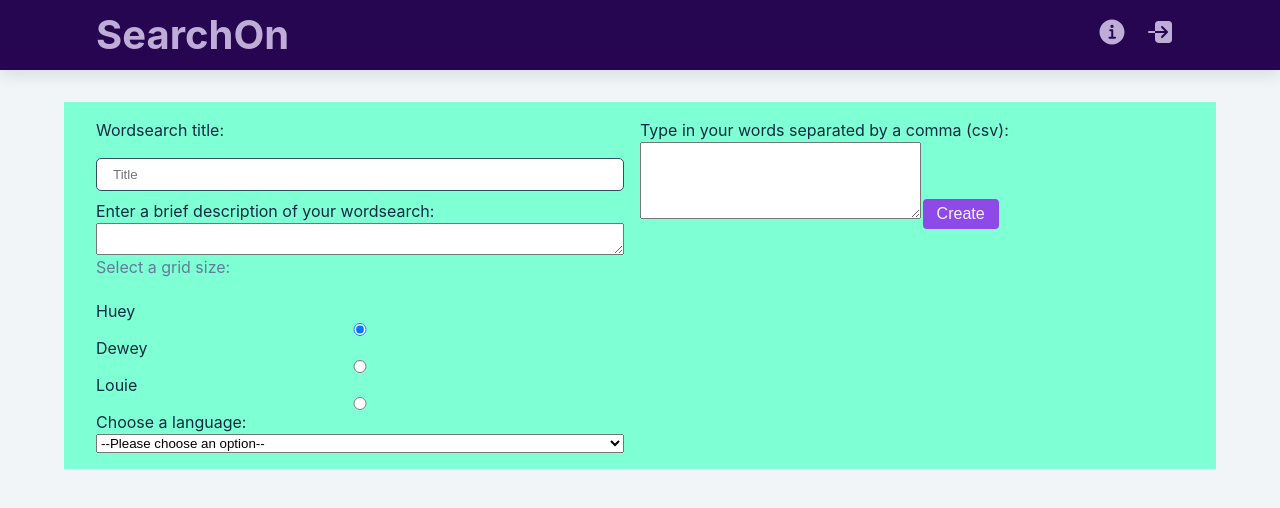
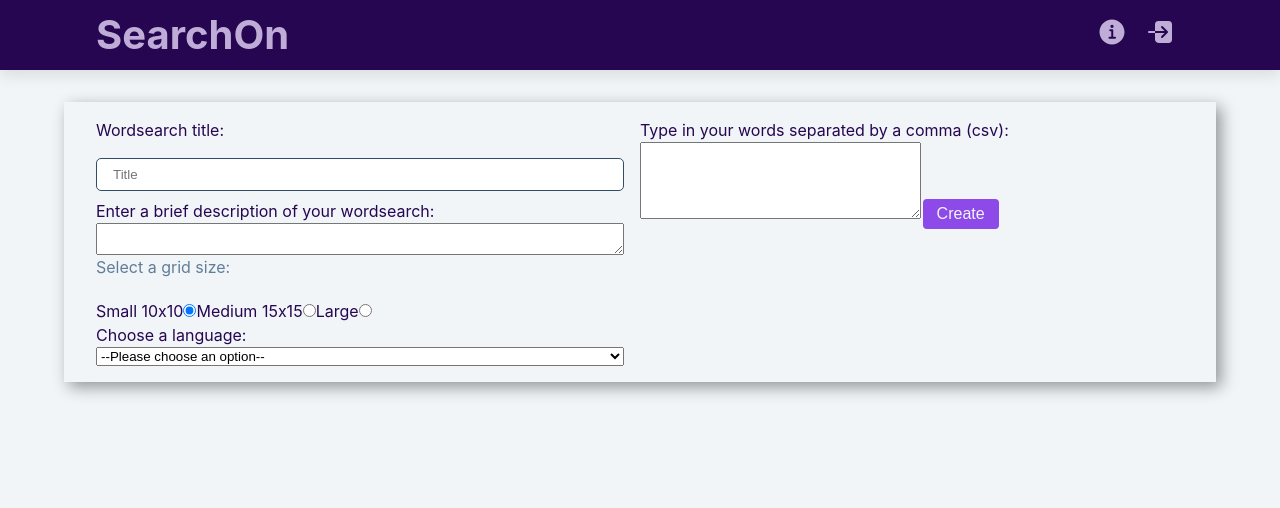
Before and after one commit to sara-gray/search-on, a React (Create React App) app in the folder frontend/: page /edit in a window 1280 px wide. Shown: the top 508 px of the page. Built offline with nearby package versions, Linux system fonts and the light colour scheme.

Commit message:
Frontend edit pages

```diff
--- a/frontend/src/index.css
+++ b/frontend/src/index.css
@@ -594,7 +594,9 @@
 
 .edit-form {
 	margin-top: 2rem;
-	background-color: aquamarine;
+	background-color: var(--clr-grey-light);
+	box-shadow: var(--dark-popout);
+	color: var(--clr-primary-dark);
 	padding: 1rem;
 	display: grid;
 	grid-template-columns: 1fr 1fr;
--- a/frontend/src/pages/Edit.js
+++ b/frontend/src/pages/Edit.js
@@ -15,7 +15,8 @@
 
 	const handleSubmit = (e) => {
 		e.preventDefault()
-		console.log('save form')
+
+		console.log('save form', title, desc, words, size, language)
 	}
 	const addWord = (e) => {
 		e.preventDefault()
@@ -39,19 +40,35 @@
 					Enter a brief description of your wordsearch:
 				</label>
 				<textarea id='desc' name='desc'></textarea>
+				<div className='edit-grid-size'>
+					<p>Select a grid size:</p>
+					<label htmlFor='small'>Small 10x10</label>
+					<input
+						type='radio'
+						id='small'
+						value='10x10'
+						checked
+						onChange={(e) => setSize(e.target.value ? SMALL : {})}
+					/>
 
-				<p>Select a grid size:</p>
+					<label htmlFor='medium'>Medium 15x15</label>
+					<input
+						type='radio'
+						id='medium'
+						value='15x15'
+						onChange={(e) => setSize(e.target.value ? MEDIUM : {})}
+					/>
 
-				<label htmlFor='huey'>Huey</label>
-				<input type='radio' id='huey' name='drone' value='10x10' checked />
+					<label htmlFor='large'>Large</label>
+					<input
+						type='radio'
+						id='louie'
+						value='20x20'
+						onChange={(e) => setSize(e.target.value ? LARGE : {})}
+					/>
+				</div>
 
-				<label htmlFor='dewey'>Dewey</label>
-				<input type='radio' id='dewey' name='drone' value='15x15' />
-
-				<label htmlFor='louie'>Louie</label>
-				<input type='radio' id='louie' name='drone' value='20x20' />
-
-				<label for='pet-select'>Choose a language:</label>
+				<label htmlFor='pet-select'>Choose a language:</label>
 
 				<select id='language-select'>
 					<option value=''>--Please choose an option--</option>
```
